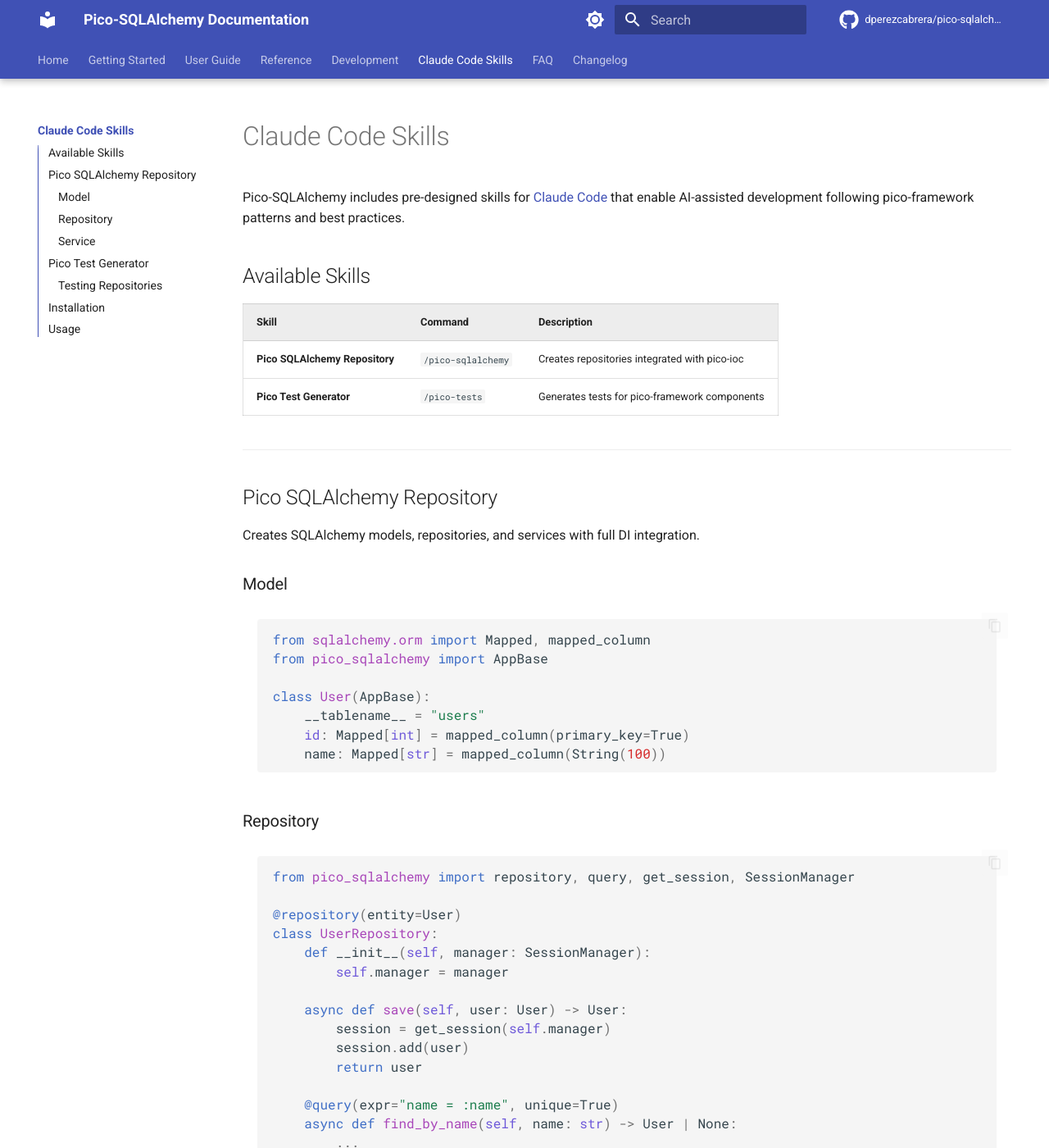
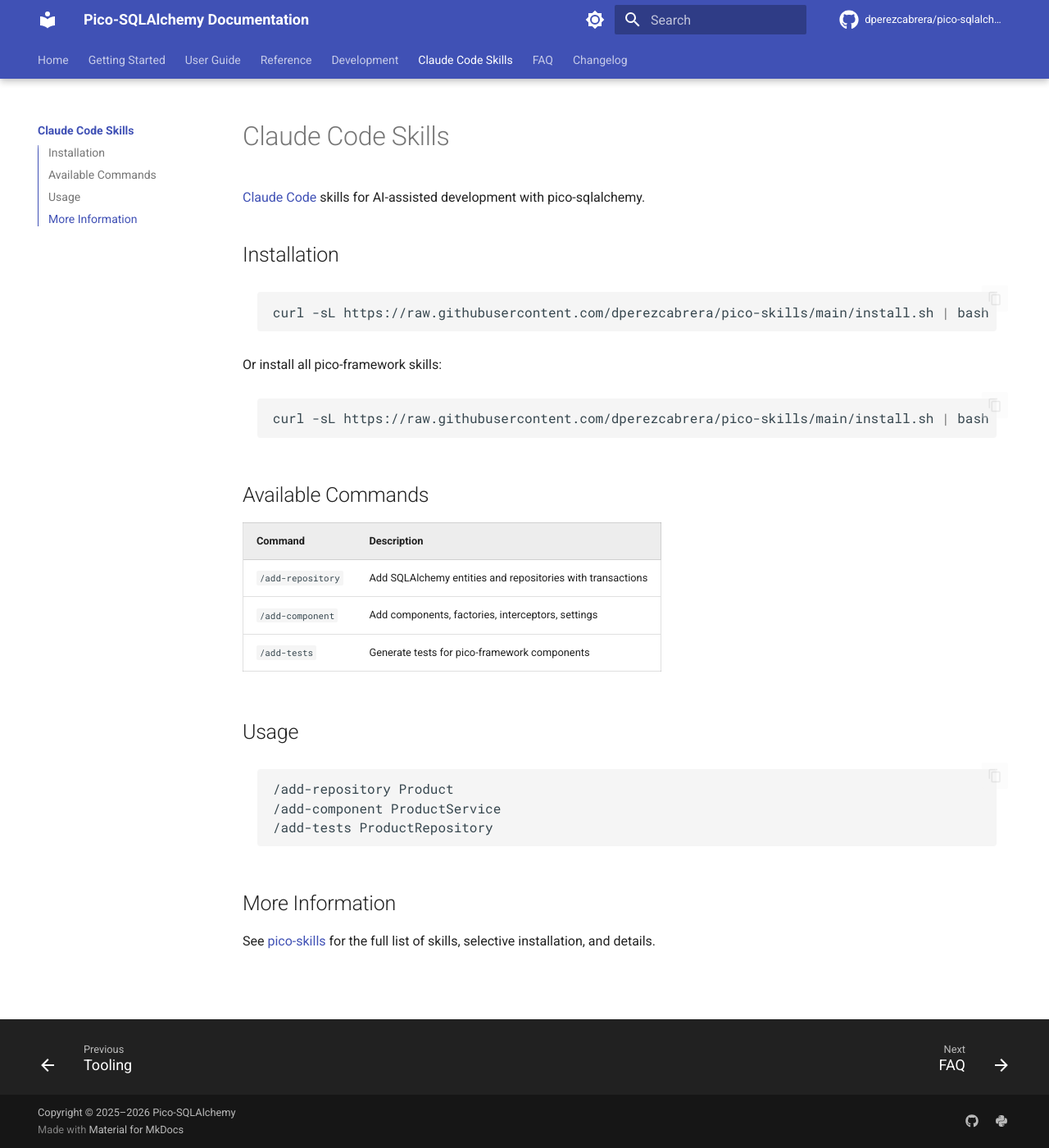
Before and after one commit to dperezcabrera/pico-sqlalchemy, an MkDocs documentation site: the page built from docs/skills.md, in a window 1280 px wide and 1400 px high. Shown: the whole window at 82% size. Built offline with MkDocs 1.6.1 and Material for MkDocs 9.7.7, drawn with Linux system fonts in a browser that asks for light colours; comment, search, counter and statistics services are not loaded; some of the changed text lies outside the part shown.

Commit message:
Update skills docs to reference pico-skills installer

````diff
--- a/docs/skills.md
+++ b/docs/skills.md
@@ -1,117 +1,35 @@
 # Claude Code Skills
 
-Pico-SQLAlchemy includes pre-designed skills for [Claude Code](https://claude.ai/claude-code) that enable AI-assisted development following pico-framework patterns and best practices.
-
-## Available Skills
-
-| Skill | Command | Description |
-|-------|---------|-------------|
-| **Pico SQLAlchemy Repository** | `/pico-sqlalchemy` | Creates repositories integrated with pico-ioc |
-| **Pico Test Generator** | `/pico-tests` | Generates tests for pico-framework components |
-
----
-
-## Pico SQLAlchemy Repository
-
-Creates SQLAlchemy models, repositories, and services with full DI integration.
-
-### Model
-
-```python
-from sqlalchemy.orm import Mapped, mapped_column
-from pico_sqlalchemy import AppBase
-
-class User(AppBase):
-    __tablename__ = "users"
-    id: Mapped[int] = mapped_column(primary_key=True)
-    name: Mapped[str] = mapped_column(String(100))
-```
-
-### Repository
-
-```python
-from pico_sqlalchemy import repository, query, get_session, SessionManager
-
-@repository(entity=User)
-class UserRepository:
-    def __init__(self, manager: SessionManager):
-        self.manager = manager
-
-    async def save(self, user: User) -> User:
-        session = get_session(self.manager)
-        session.add(user)
-        return user
-
-    @query(expr="name = :name", unique=True)
-    async def find_by_name(self, name: str) -> User | None:
-        ...
-```
-
-### Service
-
-```python
-from pico_ioc import component
-from pico_sqlalchemy import transactional
-
-@component
-class UserService:
-    def __init__(self, repo: UserRepository):
-        self.repo = repo
-
-    @transactional
-    async def create(self, name: str) -> User:
-        existing = await self.repo.find_by_name(name)
-        if existing:
-            raise ValueError("User exists")
-        return await self.repo.save(User(name=name))
-```
-
----
-
-## Pico Test Generator
-
-Generates tests for any pico-framework component.
-
-### Testing Repositories
-
-```python
-import pytest
-from pico_ioc import init, configuration, DictSource
-
-@pytest.mark.asyncio
-async def test_service():
-    config = configuration(DictSource({
-        "database": {"url": "sqlite+aiosqlite:///:memory:"}
-    }))
-    container = init(modules=["pico_sqlalchemy", "__main__"], config=config)
-    service = await container.aget(UserService)
-    user = await service.create("test")
-    assert user.id is not None
-```
-
----
+[Claude Code](https://code.claude.com) skills for AI-assisted development with pico-sqlalchemy.
 
 ## Installation
 
 ```bash
-# Project-level (recommended)
-mkdir -p .claude/skills/pico-sqlalchemy
-# Copy the skill YAML+Markdown to .claude/skills/pico-sqlalchemy/SKILL.md
+curl -sL https://raw.githubusercontent.com/dperezcabrera/pico-skills/main/install.sh | bash -s -- sqlalchemy
+```
 
-mkdir -p .claude/skills/pico-tests
-# Copy the skill YAML+Markdown to .claude/skills/pico-tests/SKILL.md
+Or install all pico-framework skills:
 
-# Or user-level (available in all projects)
-mkdir -p ~/.claude/skills/pico-sqlalchemy
-mkdir -p ~/.claude/skills/pico-tests
+```bash
+curl -sL https://raw.githubusercontent.com/dperezcabrera/pico-skills/main/install.sh | bash
 ```
+
+## Available Commands
+
+| Command | Description |
+|---------|-------------|
+| `/add-repository` | Add SQLAlchemy entities and repositories with transactions |
+| `/add-component` | Add components, factories, interceptors, settings |
+| `/add-tests` | Generate tests for pico-framework components |
 
 ## Usage
 
-```bash
-# Invoke directly in Claude Code
-/pico-sqlalchemy User
-/pico-tests UserRepository
+```
+/add-repository Product
+/add-component ProductService
+/add-tests ProductRepository
 ```
 
-See the full skill templates in the [pico-framework skill catalog](https://github.com/dperezcabrera/pico-sqlalchemy).
+## More Information
+
+See [pico-skills](https://github.com/dperezcabrera/pico-skills) for the full list of skills, selective installation, and details.
````
